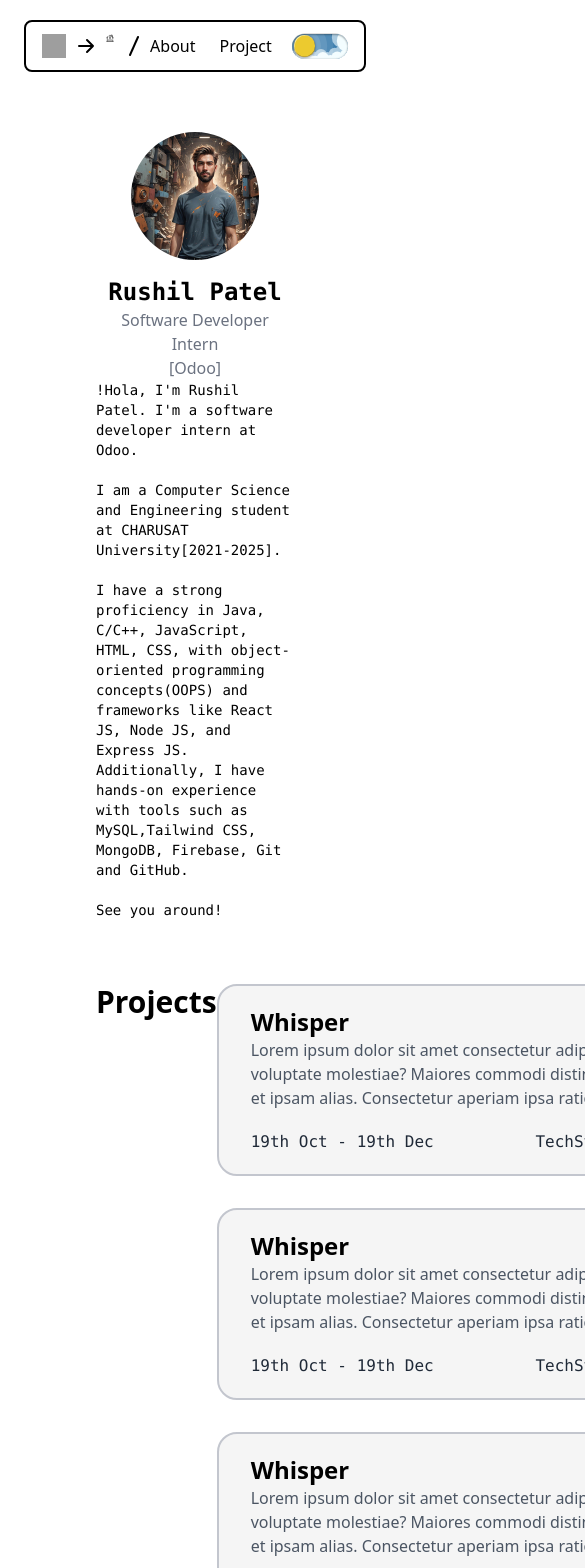
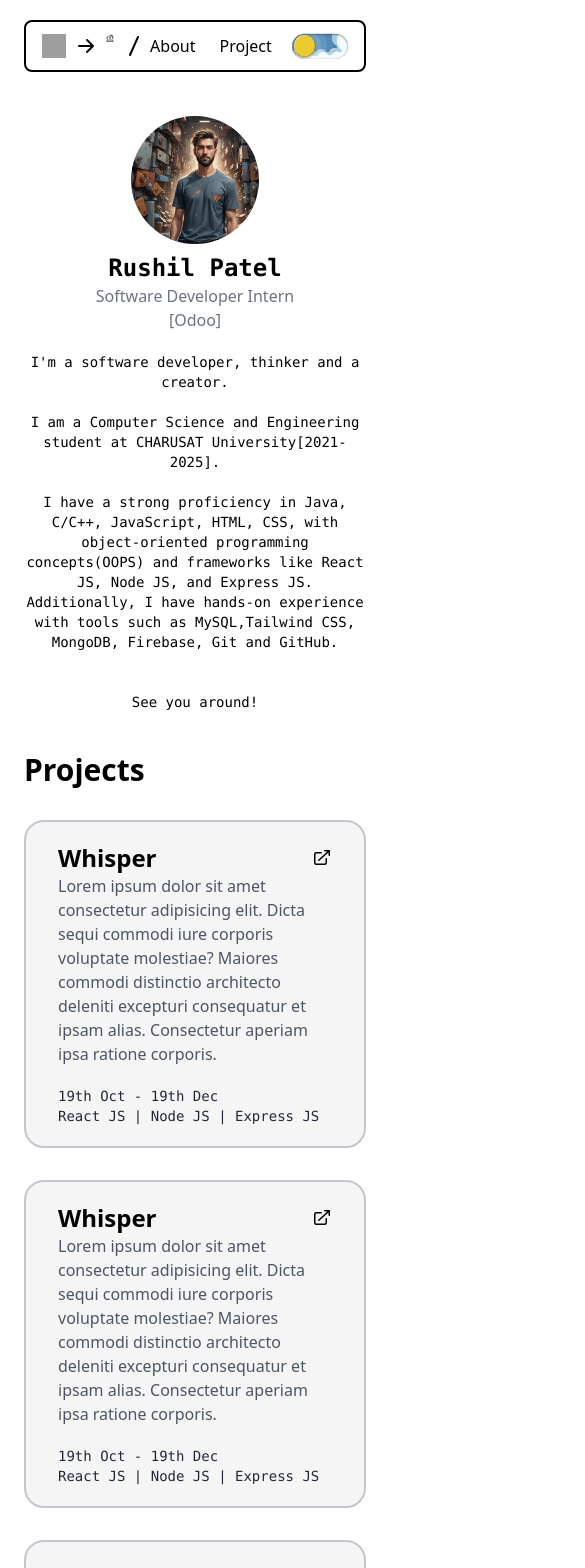
Before and after one commit to rushil-b-patel/dev, a React (Vite) app: page / in a window 390 px wide. Shown: the top 1568 px of the page, 585 px wide, since content can reach past the window. Built offline with nearby package versions, Linux system fonts and the light colour scheme; grey boxes are pictures that could not be loaded.

Commit message:
layout done

```diff
--- a/src/components/ProjectCard.jsx
+++ b/src/components/ProjectCard.jsx
@@ -3,7 +3,7 @@ import Arrow from "./Arrow";
 
 const ProjectCard = () => {
   return (
-    <div className="group relative w-[767px] rounded-[20px] bg-[#f5f5f5] p-5 px-8 border-2 border-[#c3c6ce] transition-all duration-500 overflow-visible hover:border-black hover:shadow-[0_4px_18px_0_rgba(0,0,0,0.25)]">
+    <div className="group relative lg:w-[767px] rounded-[20px] bg-[#f5f5f5] p-5 px-8 border-2 border-[#c3c6ce] transition-all duration-500 overflow-visible hover:border-black hover:shadow-[0_4px_18px_0_rgba(0,0,0,0.25)]">
       <div className="grid text-black">
         <div className="flex justify-between items-center">
           <p className="text-2xl font-bold">Whisper</p>
@@ -11,10 +11,10 @@ const ProjectCard = () => {
             <Arrow />
           </button>
         </div>
-        <p className="text-gray-600">Lorem ipsum dolor sit amet consectetur adipisicing elit. Dicta sequi commodi iure corporis voluptate molestiae? Maiores commodi distinctio architecto deleniti excepturi consequatur et ipsam alias. Consectetur aperiam ipsa ratione corporis.</p>
-        <div className="font-mono flex justify-between items-center text-gray-800 mt-5">
+        <p className="text-gray-600 text-base">Lorem ipsum dolor sit amet consectetur adipisicing elit. Dicta sequi commodi iure corporis voluptate molestiae? Maiores commodi distinctio architecto deleniti excepturi consequatur et ipsam alias. Consectetur aperiam ipsa ratione corporis.</p>
+        <div className="font-mono lg:flex justify-between items-center lg:text-base text-sm text-gray-800 mt-5">
         <p>19th Oct - 19th Dec</p>
-        <p>TechStack : React JS | Node JS | Express JS</p>
+        <p>React JS | Node JS | Express JS</p>
         </div>
       </div>
       <button
--- a/src/pages/Intro.jsx
+++ b/src/pages/Intro.jsx
@@ -3,9 +3,9 @@ import Projects from './Projects';
 
 function Intro() {
   return (
-    <div className='container mx-auto px-24 py-10 max-w-7xl'>
+    <div className='container mx-auto lg:px-24 px-6 lg:py-12 py-6 max-w-7xl'>
       <div className="flex flex-col lg:flex-row justify-between">
-        <div className="flex flex-col items-center space-y-4">
+        <div className="flex flex-col items-center space-y-2">
           <img
             src="/profile.jpg"
             alt="profile"
@@ -19,9 +19,9 @@ function Intro() {
             </div>
           </div>
         </div>
-        <div className="lg:max-w-3xl">
-          <p className="font-mono lg:text-base text-sm space-y-4">
-            !Hola, I'm Rushil Patel. I'm a software developer intern at Odoo.
+        <div className="lg:max-w-3xl text-center lg:text-end lg:m-0 mt-5">
+          <p className="font-mono lg:text-base text-sm">
+            I'm a software developer, thinker and a creator.
             <br />
             <br />
             I am a Computer Science and Engineering student at CHARUSAT
@@ -34,6 +34,7 @@ function Intro() {
             Git and GitHub.
             <br />
             <br />
+            <br />
             See you around!
           </p>
         </div>
--- a/src/pages/Projects.jsx
+++ b/src/pages/Projects.jsx
@@ -3,7 +3,7 @@ import ProjectCard from "../components/ProjectCard";
 
 function Projects() {
   return (
-    <div className="mt-16 flex justify-between">
+    <div className="mt-10 lg:mt-20 lg:flex justify-between">
       <h1 className="text-3xl font-bold sticky mb-8">Projects</h1>
       <div>
         <div className="flex flex-col space-y-8">
```
